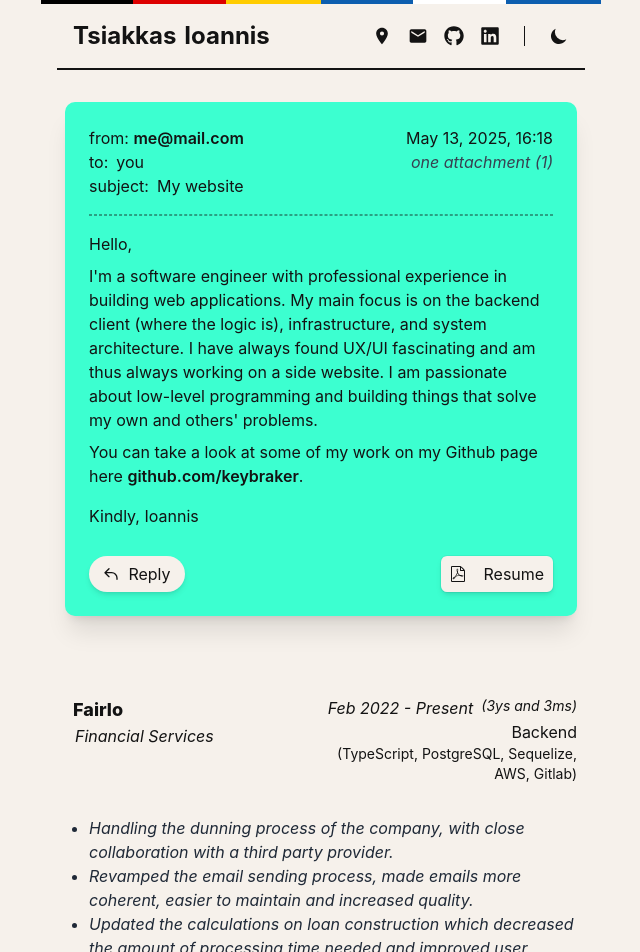
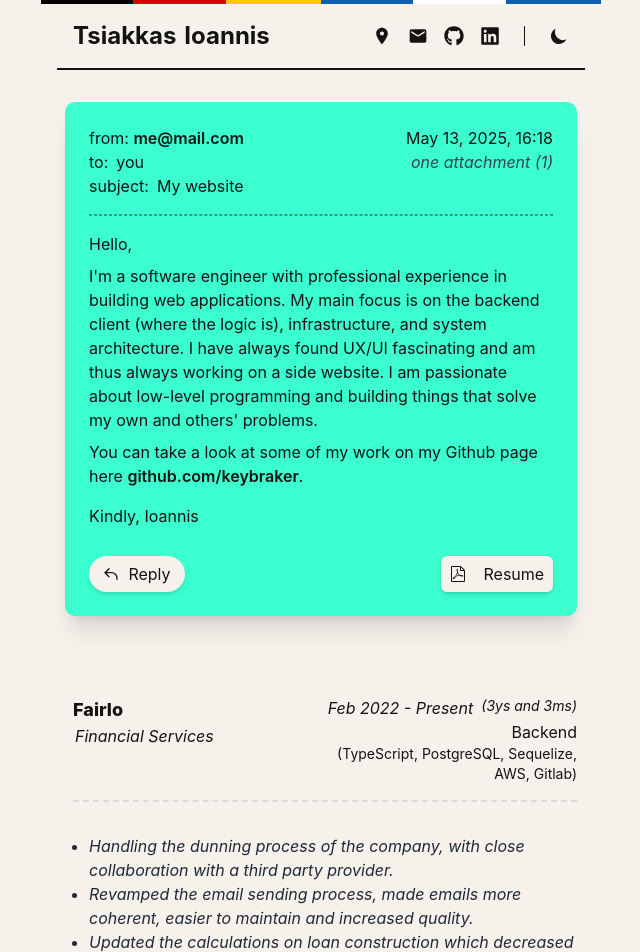
Before and after one commit to keybraker/keybraker.github.io, a Next.js app: page / in a window 1280 px wide. Shown: the top 952 px of the page, without its empty margins (319-959 px from the left). Built offline with nearby package versions, Linux system fonts and the light colour scheme.

Commit message:
Refactor project descriptions and improve showcase listing layout

```diff
--- a/src/abilities/projects.tsx
+++ b/src/abilities/projects.tsx
@@ -10,6 +10,9 @@ const projects: ShowcaseType[] = [
     info: 'A must-have enhancer for the website <a href="https://skroutz.gr" rel="noopener noreferrer" target="_blank" class="hover:underline">skroutz.gr</a>.',
     position: "(TypeScript, Wepback)",
     description: [
+      "Created and deployed an extension to both Chrome's and Firefox's store.",
+      "Used the latest technologies to make deployments fast and of the highest quality.",
+      "Open source.",
       `<table class="w-full border-collapse mb-4">
         <tr>
           <th class="pr-1 pb-1 text-start">Firefox</th>
@@ -32,9 +35,6 @@ const projects: ShowcaseType[] = [
           <td class="pr-1 pb-1 pt-2 text-start"><a href="https://chrome.google.com/webstore/detail/reskroutzed/amglnkndjeoojnjjeepeheobhneeogcl" class="border-2 border-gray-300 dark:border-gray-600 px-2 py-1 text-sm bg-gray-100 hover:bg-gray-200 dark:bg-gray-700 dark:hover:bg-gray-800 rounded" rel="noopener noreferrer" target="_blank">Download</a></td>
         </tr>
       </table>`,
-      "Created and deployed an extension to both Chrome's and Firefox's store.",
-      "Used the latest technologies to make deployments fast and of the highest quality.",
-      "Open source.",
     ],
   },
   {
@@ -64,6 +64,10 @@ const projects: ShowcaseType[] = [
       '<a href="https://sinemas.info" rel="noopener noreferrer" target="_blank" class="hover:underline">sinemas.info</a>',
     info: "A focused cinema website where you can see all movies in Heraklion.",
     position: "(NextJS, Tailwind)",
+    description: [
+      `<a href="https://github.com/sinemas/sinemas-info-adapters" rel="noopener noreferrer" target="_blank" class="hover:underline text-blue-500 hover:text-blue-700 font-semibold">ΣΙΝΕμας Community Adapters</a>, are available for everyone add their own city to the site.`,
+      "Closed source.",
+    ],
   },
 ];
 
--- a/src/components/showcaseListings.tsx
+++ b/src/components/showcaseListings.tsx
@@ -20,7 +20,7 @@ function ShowcaseListing({
   return (
     <>
       <div className="flex flex-row justify-between text-tsiakkas-dark dark:text-tsiakkas-light">
-        <div className=" w-6/12 no-wrap flex flex-col justify-start text-start align-top">
+        <div className="w-6/12 no-wrap flex flex-col justify-start text-start align-top">
           <div
             className="content font-extrabold text-lg white"
             dangerouslySetInnerHTML={{ __html: showcase.title }}
@@ -56,15 +56,17 @@ function ShowcaseListing({
           </div>
         </div>
       </div>
-      {showcase?.description ? (
+
+
+      {showcase?.description && (<>
+        <div className="mt-4 w-full border-t-2 border-dashed border-tsiakkas-dark dark:border-tsiakkas-light opacity-10 dark:opacity-10"></div>
         <ul
           className="content mt-8 ml-4 text-md text-gray-800 dark:text-gray-400 italic list-disc"
           dangerouslySetInnerHTML={{
             __html: `<li>${showcase.description.join("</li><li>")}</li>`,
           }}
         ></ul>
-      ) : (
-        ""
+      </>
       )}
       {!last ? <div className="my-8 border-t border-gray-300 dark:border-gray-800"></div> : ""}
     </>
```
